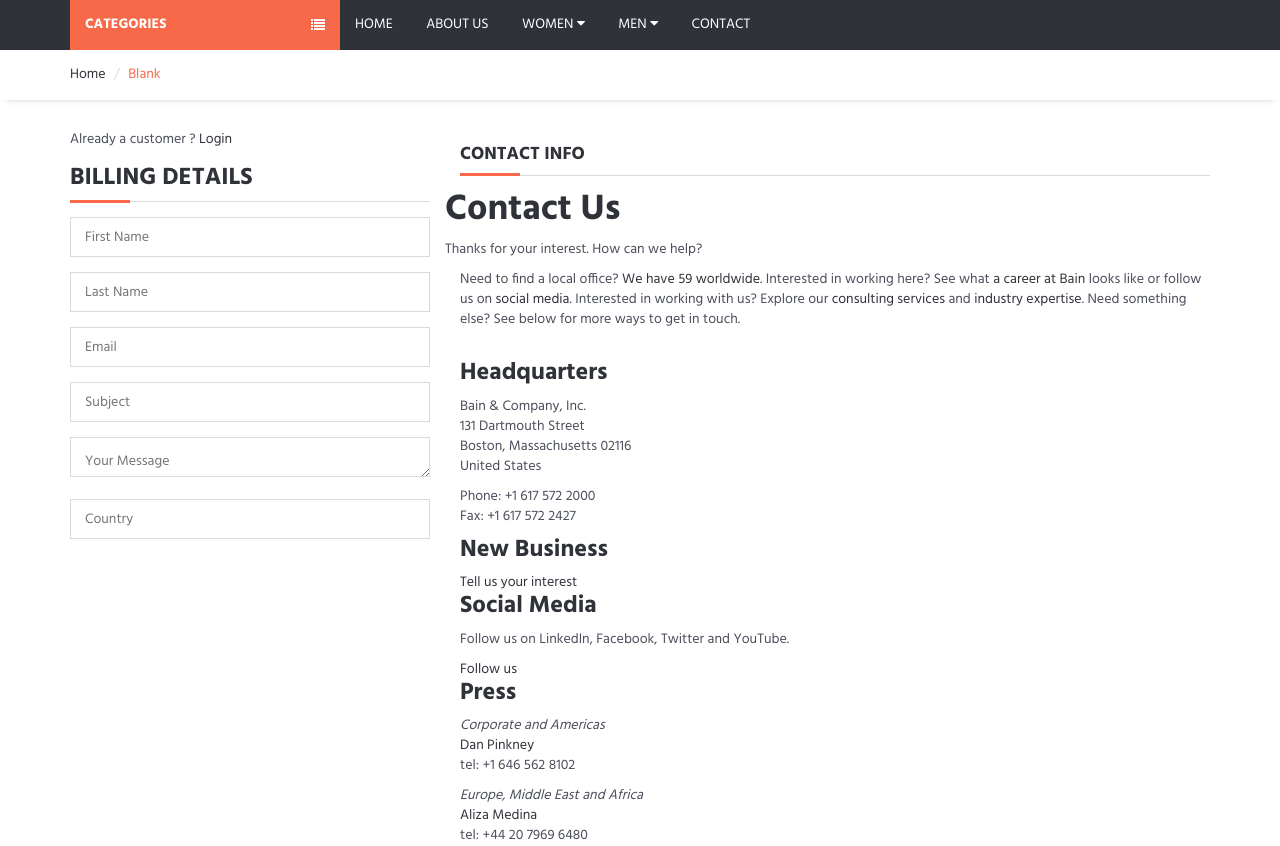
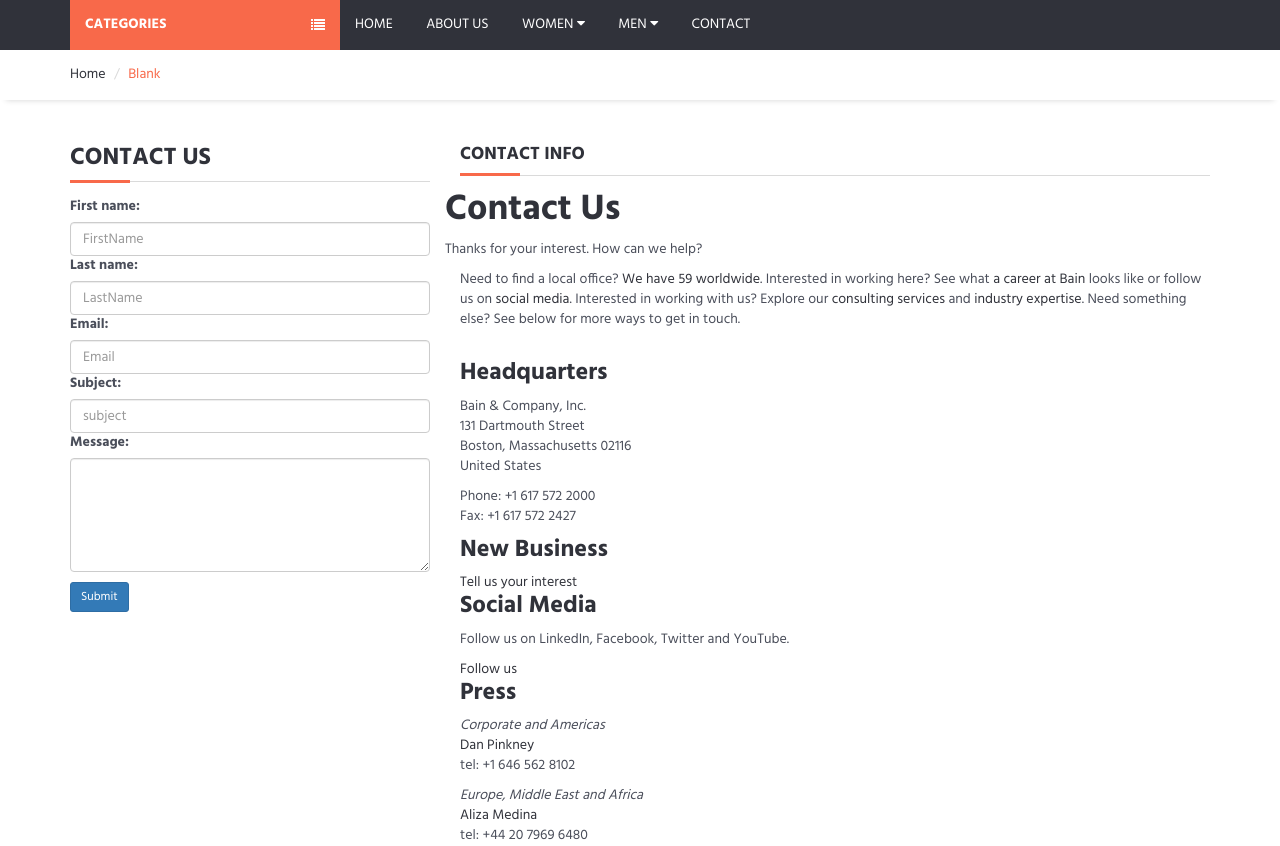
Before and after one commit to omkarpoudel6/Django-e-commmerce, a Django app: page /contactus in a window 1280 px wide. Shown: the part 131-977 px from the top of the page. Run offline with Django 3.2, Linux system fonts and the light colour scheme; data comes from the database, SQL or seed files in the repository; some libraries are stand-ins or nearby versions.

Commit message:
form designed for contact page

```diff
--- /dev/null
+++ b/home/forms.py
@@ -0,0 +1,18 @@
+from django import forms
+
+class ContactForm(forms.Form):
+    first_name=forms.CharField(max_length=30,
+                               required=True,
+                               widget=forms.TextInput(attrs={'class':'form-control','placeholder':'FirstName'}))
+    last_name=forms.CharField(max_length=30,
+                              required=True,
+                              widget=forms.TextInput(attrs={'class':'form-control','placeholder':'LastName'}))
+    email=forms.CharField(max_length=150,
+                          required=True,
+                          widget=forms.EmailInput(attrs={'class':'form-control','placeholder':'Email'}))
+    subject=forms.CharField(max_length=255,
+                            required=True,
+                            widget=forms.TextInput(attrs={'class':'form-control','placeholder':'subject'}))
+    message=forms.CharField(max_length=1000,
+                            required=True,
+                            widget=forms.Textarea(attrs={'class':'form-control','rows':'5'}))
--- a/home/templates/contactus.html
+++ b/home/templates/contactus.html
@@ -19,30 +19,32 @@
 			<!-- row -->
 			<div class="row">
 					<div class="col-md-4">
-						<form id="checkout-form" class="clearfix">
+						<form id="checkout-form" class="clearfix" method="post">
+							{% csrf_token %}
 						<div class="billing-details">
-							<p>Already a customer ? <a href="#">Login</a></p>
 							<div class="section-title">
-								<h3 class="title">Billing Details</h3>
+								<h3 class="title">Contact Us</h3>
 							</div>
-							<div class="form-group">
-								<input class="input" type="text" name="first-name" placeholder="First Name">
-							</div>
-							<div class="form-group">
-								<input class="input" type="text" name="last-name" placeholder="Last Name">
-							</div>
-							<div class="form-group">
-								<input class="input" type="email" name="email" placeholder="Email">
-							</div>
-							<div class="form-group">
-								<input class="input" type="text" name="subject" placeholder="Subject">
-							</div>
-							<div class="form-group">
-								<textarea class="input" type="text" name="message" placeholder="Your Message" rows="4" cols="3"></textarea>
-							</div>
-							<div class="form-group">
-								<input class="input" type="text" name="country" placeholder="Country">
-							</div>
+<!--							<div class="form-group">-->
+<!--								<input class="input" type="text" name="first-name" placeholder="First Name">-->
+<!--							</div>-->
+<!--							<div class="form-group">-->
+<!--								<input class="input" type="text" name="last-name" placeholder="Last Name">-->
+<!--							</div>-->
+<!--							<div class="form-group">-->
+<!--								<input class="input" type="email" name="email" placeholder="Email">-->
+<!--							</div>-->
+<!--							<div class="form-group">-->
+<!--								<input class="input" type="text" name="subject" placeholder="Subject">-->
+<!--							</div>-->
+<!--							<div class="form-group">-->
+<!--								<textarea class="input" type="text" name="message" placeholder="Your Message" rows="4" cols="3"></textarea>-->
+<!--							</div>-->
+<!--							<div class="form-group">-->
+<!--								<input class="input" type="text" name="country" placeholder="Country">-->
+<!--							</div>-->
+							{{form}}
+							<button type="submit" class="btn btn-primary btn-sm" style="margin-top:10px;">Submit</button>
 						</div>
 						</form>
 					</div>
--- a/home/views.py
+++ b/home/views.py
@@ -1,6 +1,7 @@
 from django.http import HttpResponse
 from django.shortcuts import render
 from home.models import Setting
+from home.forms import ContactForm
 
 # Create your views here.
 def index(request):
@@ -19,8 +20,10 @@
     return render(request,'about.html',context)
 
 def ContactUs(request):
+    contactform=ContactForm()
     setting = Setting.objects.get(pk=1)
     context = {
-        'setting': setting
+        'setting': setting,
+        'form':contactform
     }
     return render(request, 'contactus.html', context)
```
